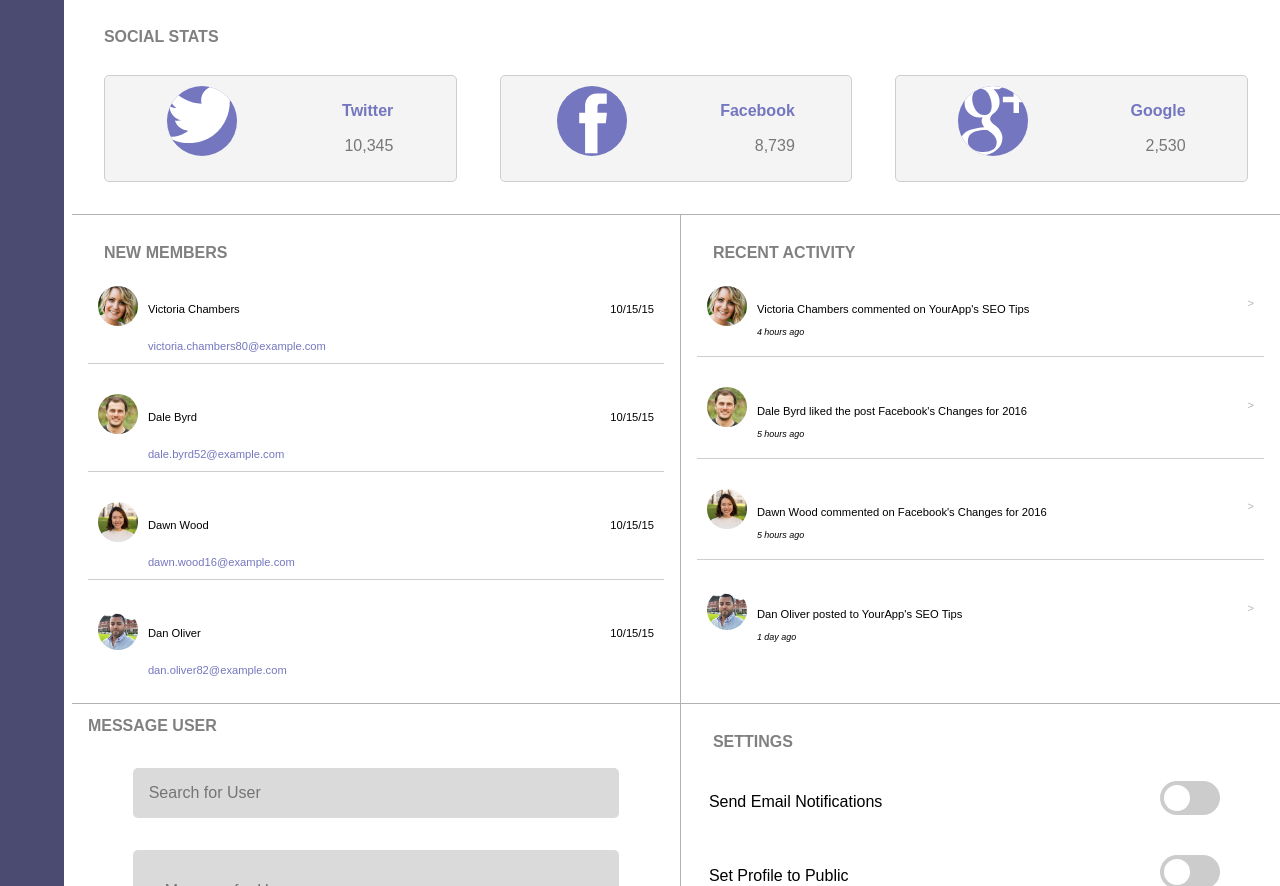
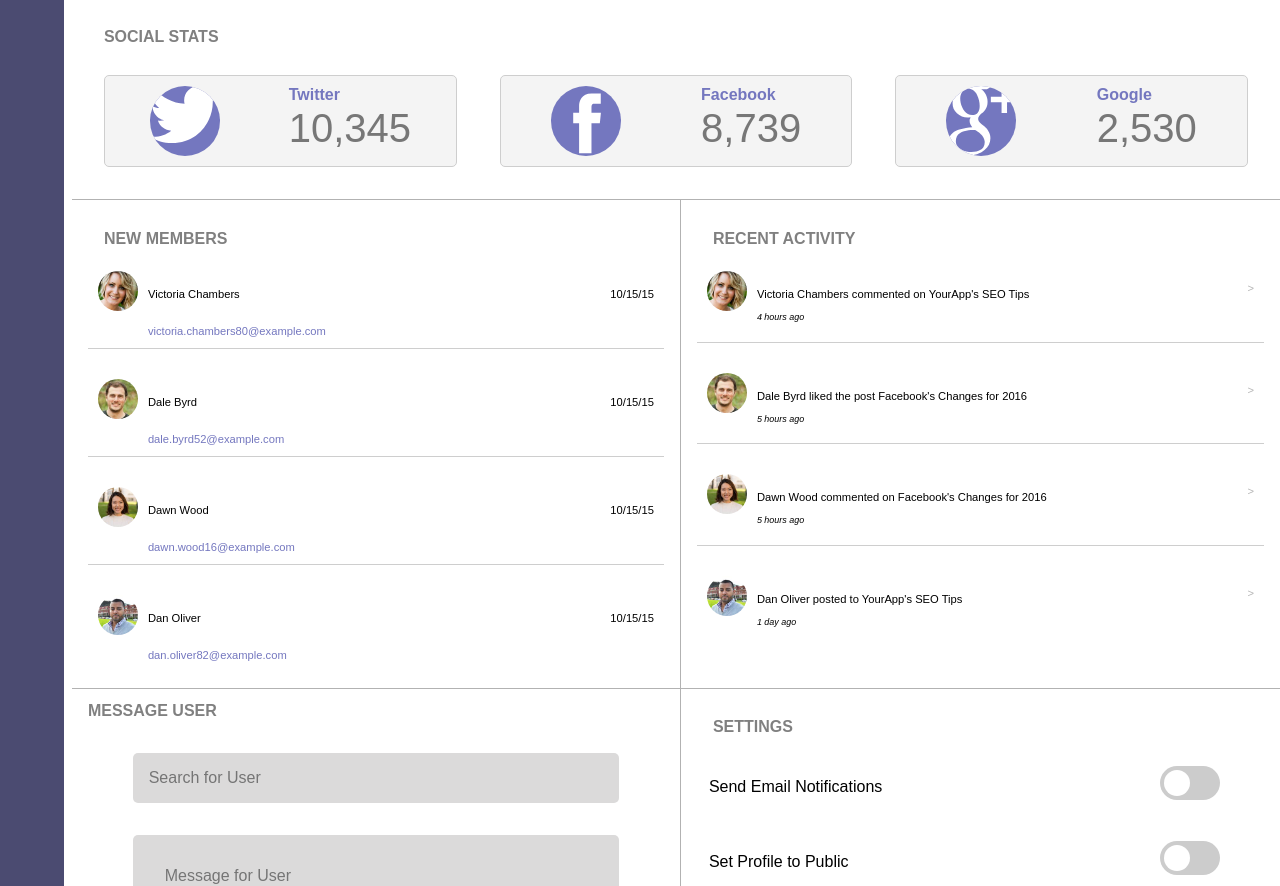
Before and after one commit to beccaagunga/tech-degree-project-7, a plain HTML site: page index.html in a window 1280 px wide. Shown: the part 1406-2292 px from the top of the page. Drawn offline with nearby package versions, Linux system fonts and the light colour scheme.

Commit message:
Minor updates

```diff
--- a/css/style.css
+++ b/css/style.css
@@ -194,15 +194,26 @@
     border-radius: 50%;
   }
 
+  .widget path {
+
+  }
+
 .social-info p:first-child {
   color: #7477bf;
   font-weight: 700;
+  margin: 0;
+  text-align: left;
 }
 
 .social-info p:last-child {
   color: #777;
   font-weight: 300;
   text-align: right;
+}
+
+.data {
+  font-size: 2.5rem;
+  margin: 0;
 }
 
   .search-for-user {
@@ -693,3 +704,8 @@ input:checked + .slider:before {
   .grid-4 {
     border: none;
   }
+
+  /* .data {
+    font-size: 2.5rem;
+    margin: 0;
+  } */
```
